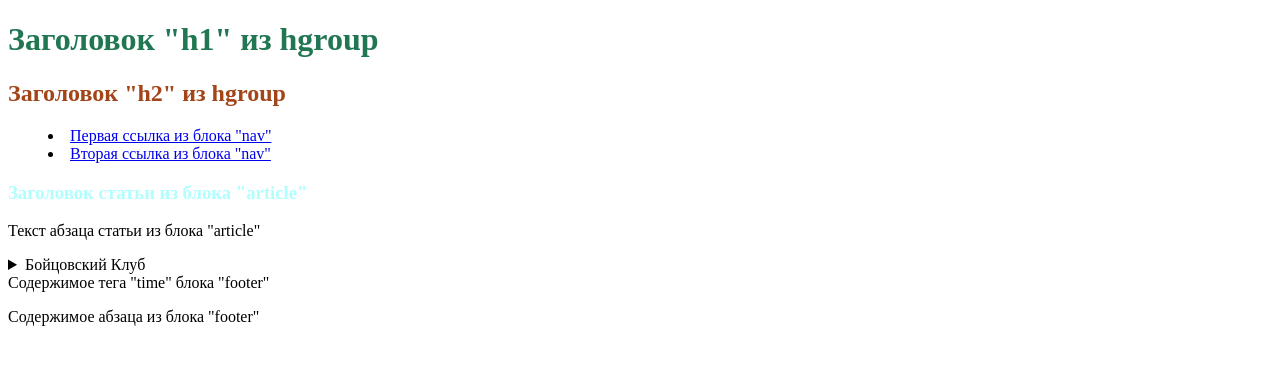
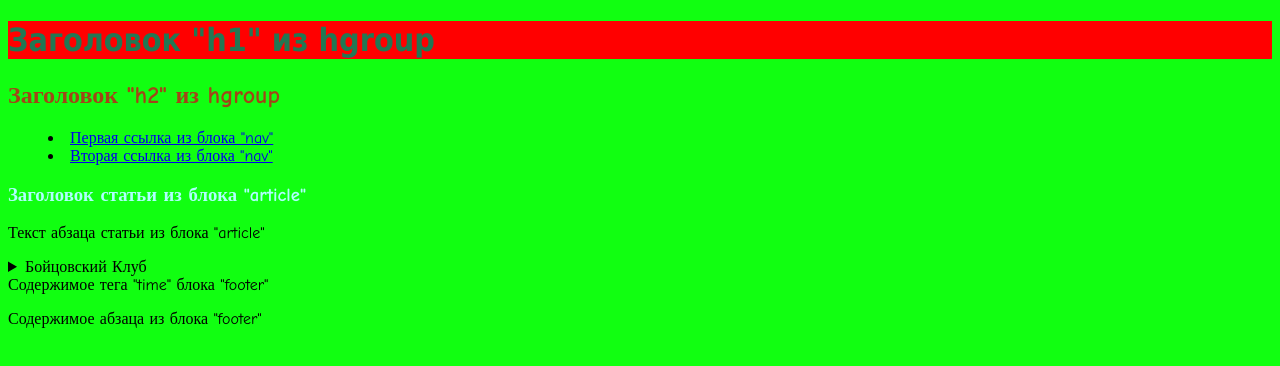
Before and after one commit to bobrikko/bobriko, a plain HTML site: page index.html in a window 1280 px wide. Drawn offline with Linux system fonts and the light colour scheme.

Commit message:
Update index.html

```diff
--- a/index.html
+++ b/index.html
@@ -6,8 +6,14 @@
          (Это title) Пример страницы на HTML5
       </title>
       <style>
+         html {
+            background-color: #11ff11;
+            font-family: "Comic Sans MS";
+         }
          h1 {
             color: #227753;
+            background-color: red;
+            font-family: "Tahoma";
          }
          h2 {
             color: #A24518;
```
